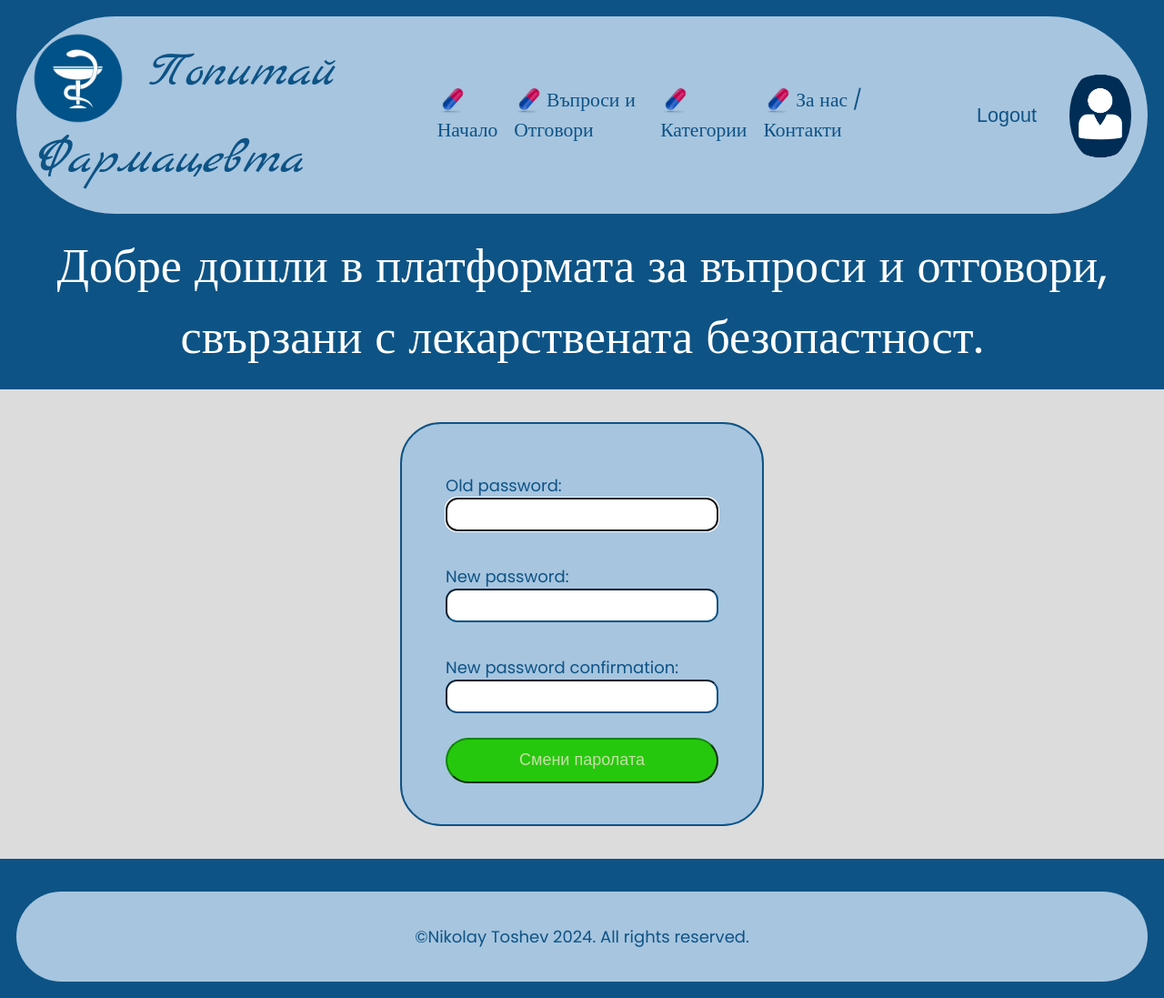
After one commit to Nikolay-Toshev/PharmaQ, a Django app: page /accounts/profile/1/password-change/ in a window 1280 px wide. The commit adds this page. Shown: the whole page at 91% size. Run offline with Django 5.2, Linux system fonts and the light colour scheme; the visitor is signed in with stand-in values (Sample User, id 1); data comes from the database, SQL or seed files in the repository.

Commit message:
feat: finished the functionality for the patient-users

```diff
--- a/PharmaQ/PharmaQ/accounts/models/app_user.py
+++ b/PharmaQ/PharmaQ/accounts/models/app_user.py
@@ -6,6 +6,8 @@ class AppUser(AbstractUser):
     personal_info = models.TextField(blank=True, null=True)
 
     profile_img = models.ImageField(upload_to="profile_imgs/", blank=True, null=True)
+
+    is_patient = models.BooleanField(default=True)
 
     is_pharmacist = models.BooleanField(default=False)
 
--- a/PharmaQ/PharmaQ/accounts/urls.py
+++ b/PharmaQ/PharmaQ/accounts/urls.py
@@ -1,7 +1,7 @@
 from django.contrib.auth.views import LogoutView
 from django.urls import path, include
 from PharmaQ.accounts.views import AppUserLoginView, PatientRegistrationView, PatientEditView, PatientDetailView, \
-    PatientDeleteView
+    AppUserDeleteView, AppUserChangePasswordView
 
 urlpatterns = [
     path('login/', AppUserLoginView.as_view(), name='login'),
@@ -12,7 +12,8 @@ urlpatterns = [
     path('profile/<int:pk>/', include([
         path('details/', PatientDetailView.as_view(), name='patient-details'),
         path('edit/', PatientEditView.as_view(), name='patient-edit'),
-        path('delete/', PatientDeleteView.as_view(), name='patient-delete'),
+        path('delete/', AppUserDeleteView.as_view(), name='patient-delete'),
+        path('password-change/', AppUserChangePasswordView.as_view(), name='password-change'),
     ]))
 
 ]
--- a/PharmaQ/PharmaQ/accounts/views/common_views.py
+++ b/PharmaQ/PharmaQ/accounts/views/common_views.py
@@ -1,5 +1,30 @@
-from django.contrib.auth.views import LoginView, LogoutView
+from django.contrib.auth import get_user_model
+from django.contrib.auth.mixins import LoginRequiredMixin, UserPassesTestMixin
+from django.contrib.auth.views import LoginView, PasswordChangeView
+from django.shortcuts import get_object_or_404
+from django.urls import reverse_lazy
+from django.views.generic import DeleteView
 
+UserModel = get_user_model()
 
 class AppUserLoginView(LoginView):
     template_name = 'accounts/login.html'
+
+
+class AppUserChangePasswordView(LoginRequiredMixin, UserPassesTestMixin, PasswordChangeView):
+    template_name = 'accounts/change-password.html'
+    success_url = reverse_lazy('index')
+
+    def test_func(self):
+        user = get_object_or_404(UserModel, pk=self.kwargs['pk'])
+        return self.request.user == user
+
+
+class AppUserDeleteView(LoginRequiredMixin, UserPassesTestMixin, DeleteView):
+    model = UserModel
+    template_name = 'accounts/patient-delete.html'
+    success_url = reverse_lazy('index')
+
+    def test_func(self):
+        user = get_object_or_404(UserModel, pk=self.kwargs['pk'])
+        return self.request.user == user
--- a/PharmaQ/static/css/buttons.css
+++ b/PharmaQ/static/css/buttons.css
@@ -42,6 +42,7 @@
 }
 
 .profile-btn {
+    display: block;
     width: 300px;
     padding: 0.7rem 1.5rem;
     margin: 0.5rem;
@@ -87,3 +88,16 @@
 .add-image-btn {
     padding: 0;
 }
+
+.delete {
+    color: #dfa7a7;
+    background-color: #850d0d;
+    border-color: #850d0d;
+}
+
+.change {
+        color: #c6dfa7;
+    background-color: #26c80d;
+    border-color: #11850d;
+
+}
--- a/PharmaQ/static/css/forms.css
+++ b/PharmaQ/static/css/forms.css
@@ -31,9 +31,14 @@ form .helptext {
     display: none;
 }
 
-form .errorlist {
+.errorlist {
+    width: 300px;
     color: red;
     font-size: 0.7rem;
+}
+
+.errorlist li {
+    list-style-position: inside;
 }
 
 .logout-form {
@@ -53,3 +58,14 @@ form .errorlist {
     color: #850d0d;
     text-align: center;
 }
+
+.change-password {
+    padding: 2rem;
+    /*display: flex;*/
+    /*justify-content: space-between;*/
+    /*max-width: 800px;*/
+    /*margin: 3rem auto;*/
+    /*border: 2px solid #0d5385;*/
+    /*border-radius: 2.5rem;*/
+    /*background-color: #a7c5df;*/
+}
--- a/PharmaQ/static/css/header.css
+++ b/PharmaQ/static/css/header.css
@@ -33,3 +33,9 @@ header h1 {
     height: auto;
     vertical-align: middle;
 }
+
+.header-img {
+    width: 100px;
+    height: 100px;
+    border-radius: 50%;
+}
--- a/PharmaQ/static/css/images.css
+++ b/PharmaQ/static/css/images.css
@@ -9,3 +9,10 @@
     border-radius: 50%;
     object-fit: cover;
 }
+
+.header-img a img{
+    width: 100%;
+    height: 100%;
+    border-radius: 50%;
+    object-fit: cover;
+}
--- a/PharmaQ/static/css/main.css
+++ b/PharmaQ/static/css/main.css
@@ -33,11 +33,12 @@
 
 .profile-title {
     padding-right: 1rem;
+    width: 130px;
 }
 
 .profile-data {
     display: flex;
-    justify-content: space-between;
-    /*gap: 3rem;*/
+    /*justify-content: space-between;*/
+    gap: 1rem;
     padding-bottom: 1rem;
 }
--- /dev/null
+++ b/PharmaQ/templates/accounts/change-password.html
@@ -0,0 +1,10 @@
+{% extends 'common/base.html' %}
+{% load static %}
+
+{% block content %}
+        <form method="post" class="change-password">
+            {% csrf_token %}
+            {{ form }}
+            <button type="submit" class="profile-btn change">Смени паролата</button>
+        </form>
+{% endblock %}
--- a/PharmaQ/templates/accounts/patient-details.html
+++ b/PharmaQ/templates/accounts/patient-details.html
@@ -47,7 +47,8 @@
             <br>
             <br>
             <a href="{% url 'patient-edit' user.pk %}" class="profile-btn">Редактирай</a>
-            <a href="{% url 'patient-delete' user.pk %}" class="profile-btn">Изтрий</a>
+            <a href="{% url 'password-change' user.pk %}" class="profile-btn change">Смени Паролата</a>
+            <a href="{% url 'patient-delete' user.pk %}" class="profile-btn delete">Изтрий</a>
         </div>
 
     </div>
--- a/PharmaQ/templates/common/base.html
+++ b/PharmaQ/templates/common/base.html
@@ -23,11 +23,17 @@
                         {% csrf_token %}
                         <button type="submit" class="logout-btn">Logout</button>
                     </form>
-
-                    <a href="{% url 'patient-details' request.user.pk %}">
-                        <img class="logo-pic" src="{% static 'img/kisspng-national-cyber-security-alliance-organization-drup-icon-vectors-download-customers-free-5ab19558399358.7514702115215875442358.png' %}">
-                    </a>
-
+                    <dvi class="header-img">
+                        {% if request.user.profile_img %}
+                            <a href="{% url 'patient-details' request.user.pk %}">
+                                <img class="logo-pic" src="{{ request.user.profile_img.url }}">
+                            </a>
+                        {% else %}
+                            <a href="{% url 'patient-details' request.user.pk %}">
+                                <img class="logo-pic" src="{% static 'img/kisspng-national-cyber-security-alliance-organization-drup-icon-vectors-download-customers-free-5ab19558399358.7514702115215875442358.png' %}">
+                            </a>
+                        {% endif %}
+                    </dvi>
 
                 {% else %}
                     <a href="{% url 'login' %}"><img src="{% static 'img/transparent-pill-medical-health-60c939a9b2f323.742927821623800233733.png' %}" alt="" class="login-pic">  Login/Register</a>
```
Also changed, not shown: PharmaQ/PharmaQ/accounts/views/patient_views.py (+12 -8 lines), PharmaQ/PharmaQ/accounts/migrations/0002_appuser_is_patient.py (added).
